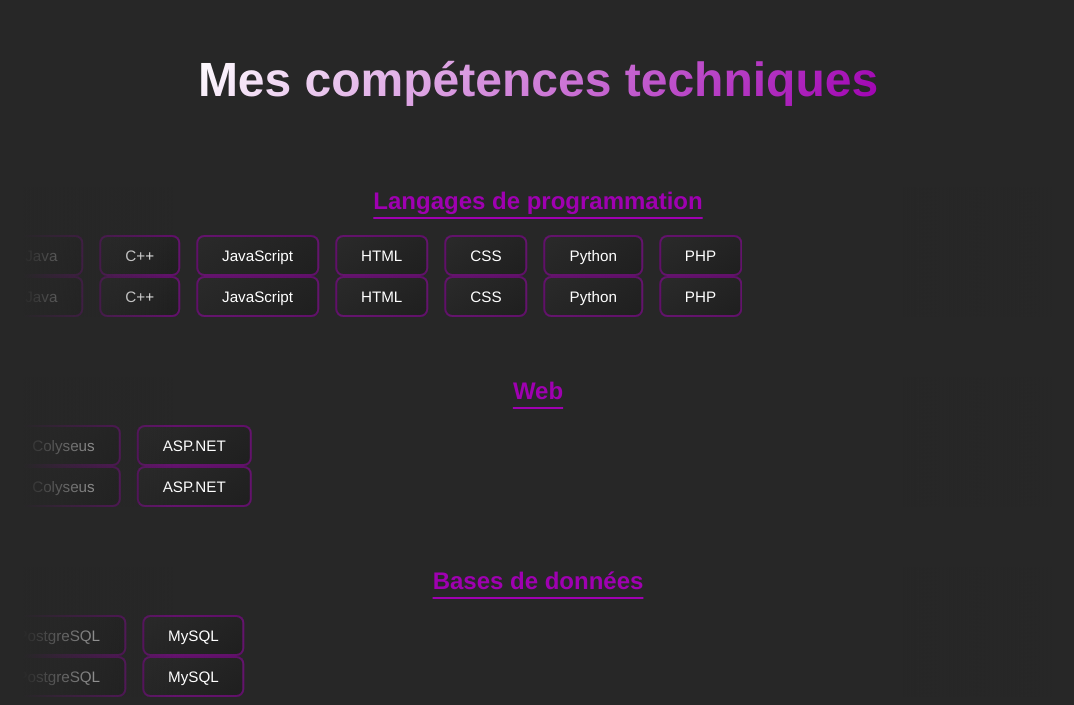
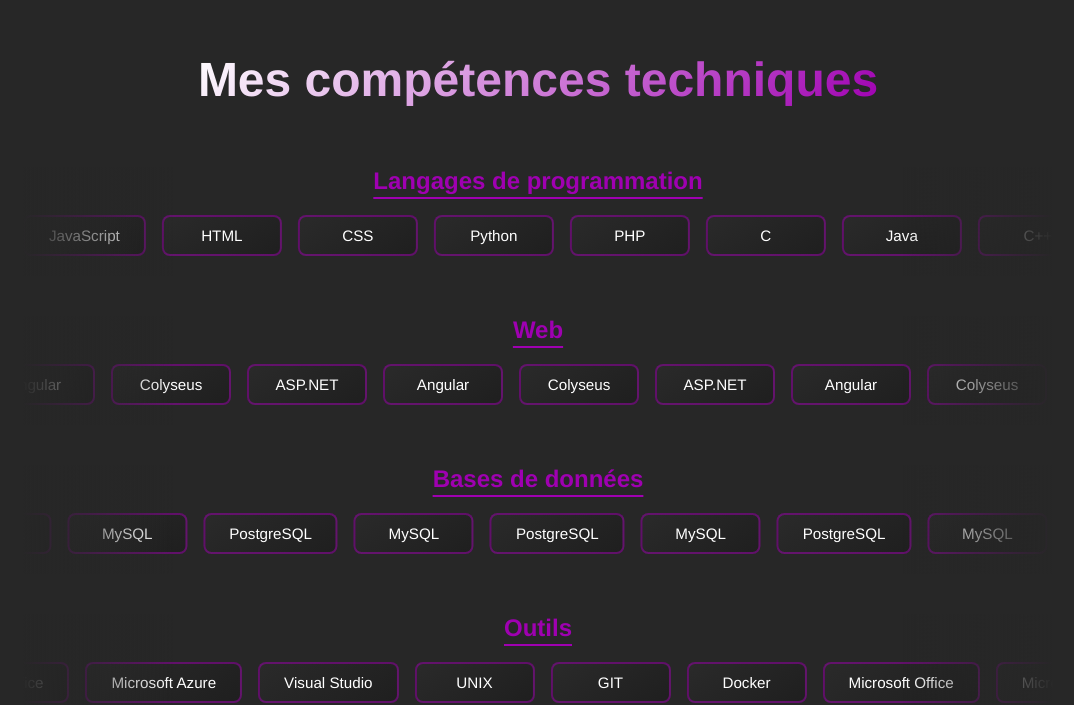
Before and after one commit to kylianjoff/kylianjulia, an Angular app in the folder kylianjulia/: page /about in a window 1280 px wide. Shown: the part 4352-5057 px from the top of the page, without its empty margins (97-1171 px from the left). Built offline with nearby package versions, Linux system fonts and the light colour scheme; what ngx-markdown would draw is missing.

Commit message:
Presque fini les compétences
Animation presue parfaite on voit encore les sauts quand l'animation revient à zéro

```diff
--- a/kylianjulia/src/app/about/about.css
+++ b/kylianjulia/src/app/about/about.css
@@ -219,7 +219,7 @@
     display: flex;
     flex-direction: column;
     align-items: center;
-    gap: 60px;
+    gap: 40px;
     width: 100%;
     max-width: 1200px;
     margin: 40px auto;
@@ -257,6 +257,7 @@
     gap: 1rem;
     white-space: nowrap;
     width: fit-content;
+    margin-bottom: 20px;
     animation: scroll-left 20s linear infinite;
 }
 
@@ -276,9 +277,12 @@
     border-radius: 8px;
     display: inline-flex;
     align-items: center;
+    justify-content: center;
     font-size: 0.95rem;
     transition: all 0.3s ease;
     color: #fff;
+    min-width: 120px;
+    text-align: center;
 }
 
 .list-competences span:hover {
@@ -317,13 +321,13 @@
         transform: translateX(0);
     }
     100% {
-        transform: translateX(-50%);
+        transform: translateX(-25%);
     }
 }
 
 @keyframes scroll-right {
     0% {
-        transform: translateX(-50%);
+        transform: translateX(-25%);
     }
     100% {
         transform: translateX(0);
--- a/kylianjulia/src/app/about/about.ts
+++ b/kylianjulia/src/app/about/about.ts
@@ -201,10 +201,14 @@
   ngAfterViewInit() {
     const lists = document.querySelectorAll<HTMLElement>('.list-competences');
     lists.forEach(list => {
-      const parent = list.parentElement;
-      if (parent) {
-        const clone = list.cloneNode(true) as HTMLElement;
-        parent.appendChild(clone);
+      const children = Array.from(list.children);
+
+      // Duplique le contenu 5 fois pour garantir que tout soit plein
+      for (let i = 0; i < 5; i++) {
+        children.forEach(child => {
+          const clone = child.cloneNode(true) as HTMLElement;
+          list.appendChild(clone);
+        });
       }
     });
   }
```
